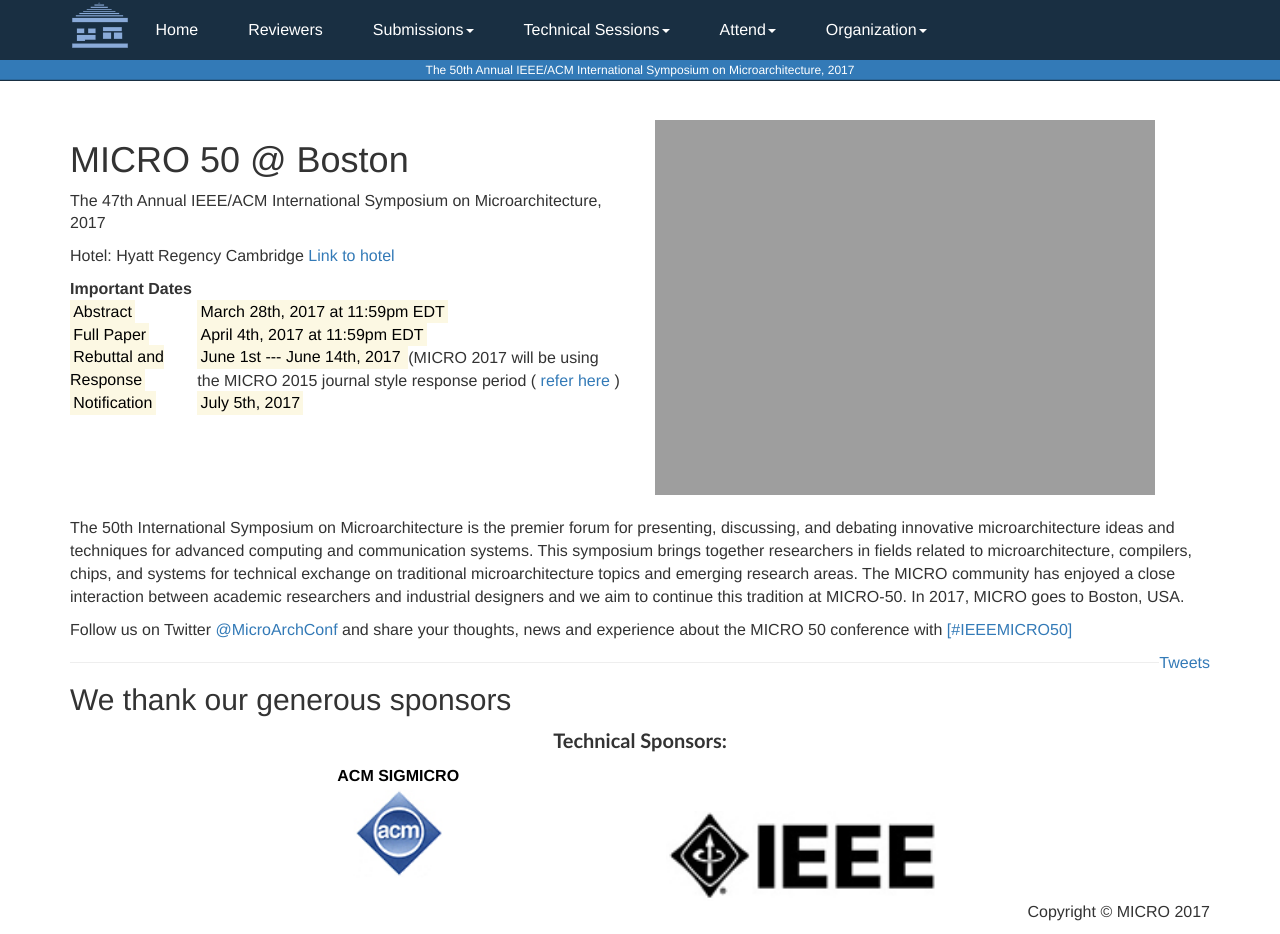
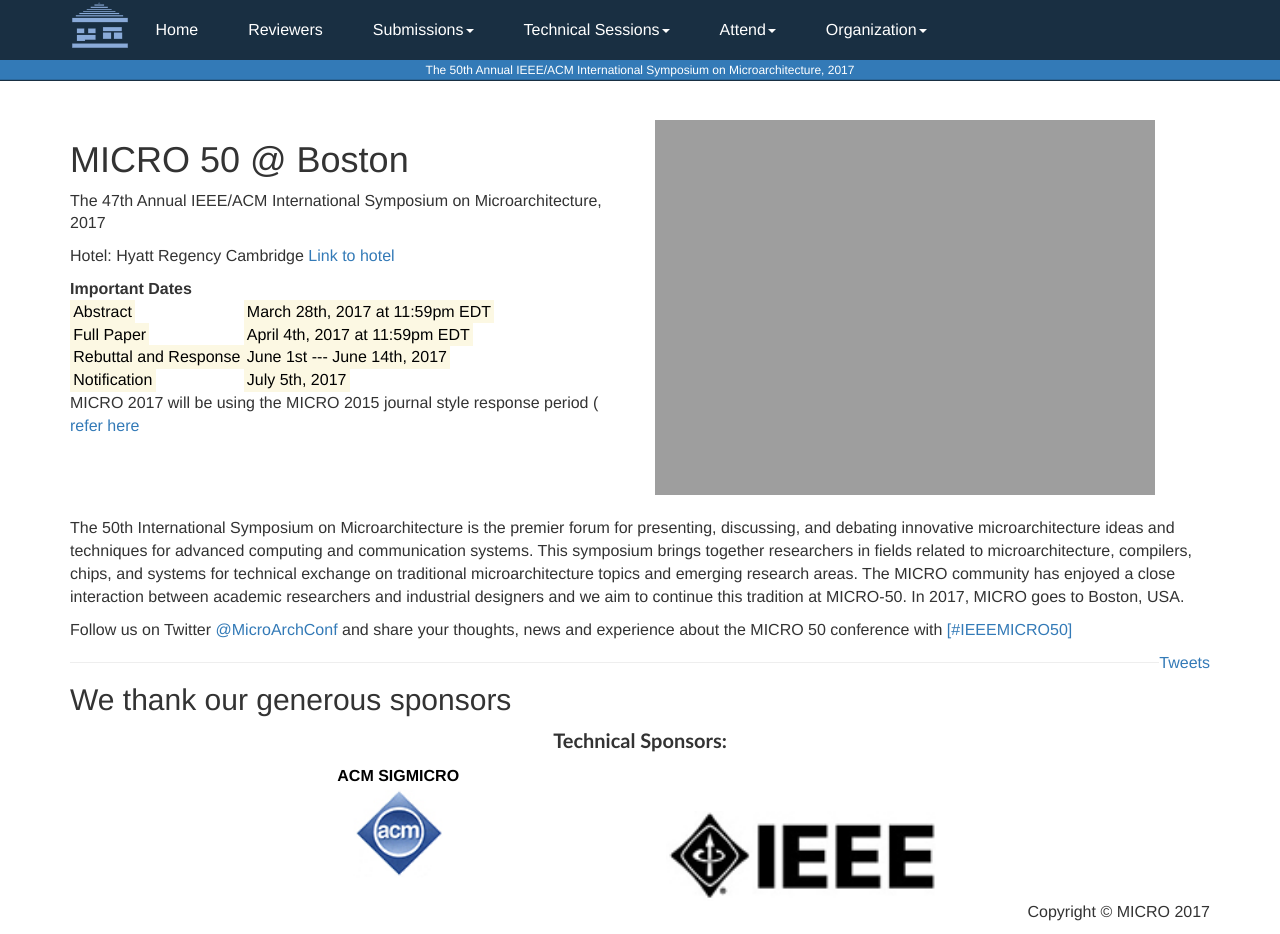
Before and after one commit to ashriram/micro50, a Jekyll site: the page built from index.md, in a window 1280 px wide and 934 px high. Built offline with Jekyll 4.4.1, drawn with Linux system fonts in a browser that asks for light colours; comment, search, counter and statistics services are not loaded; some of the changed lines change nothing that is shown.

Commit message:
New files

```diff
--- a/index.md
+++ b/index.md
@@ -28,7 +28,7 @@
     <tr>
       <td><mark>Rebuttal and Response </mark></td>
       <td> </td>
-      <td><mark> June 1st --- June 14th, 2017 </mark> (MICRO 2017 will be using the MICRO 2015 journal style response period (<a href = "{{ site.baseurl }}/Review/"> refer here </a>) </td>
+      <td><mark> June 1st --- June 14th, 2017 </mark> </td>
     </tr>
     <tr>
       <td><mark>Notification</mark></td>
@@ -37,6 +37,8 @@
     </tr>
   </tbody>
 </table>
+ MICRO 2017 will be using the MICRO 2015 journal style response period (<a href = "{{ site.baseurl }}/Review/"> refer here </a>
+
     </div>
     <div class="col-md-6">
           <img class="img-responsive" src="{{ site.baseurl }}/images/boston.jpg" width="90%">
```
